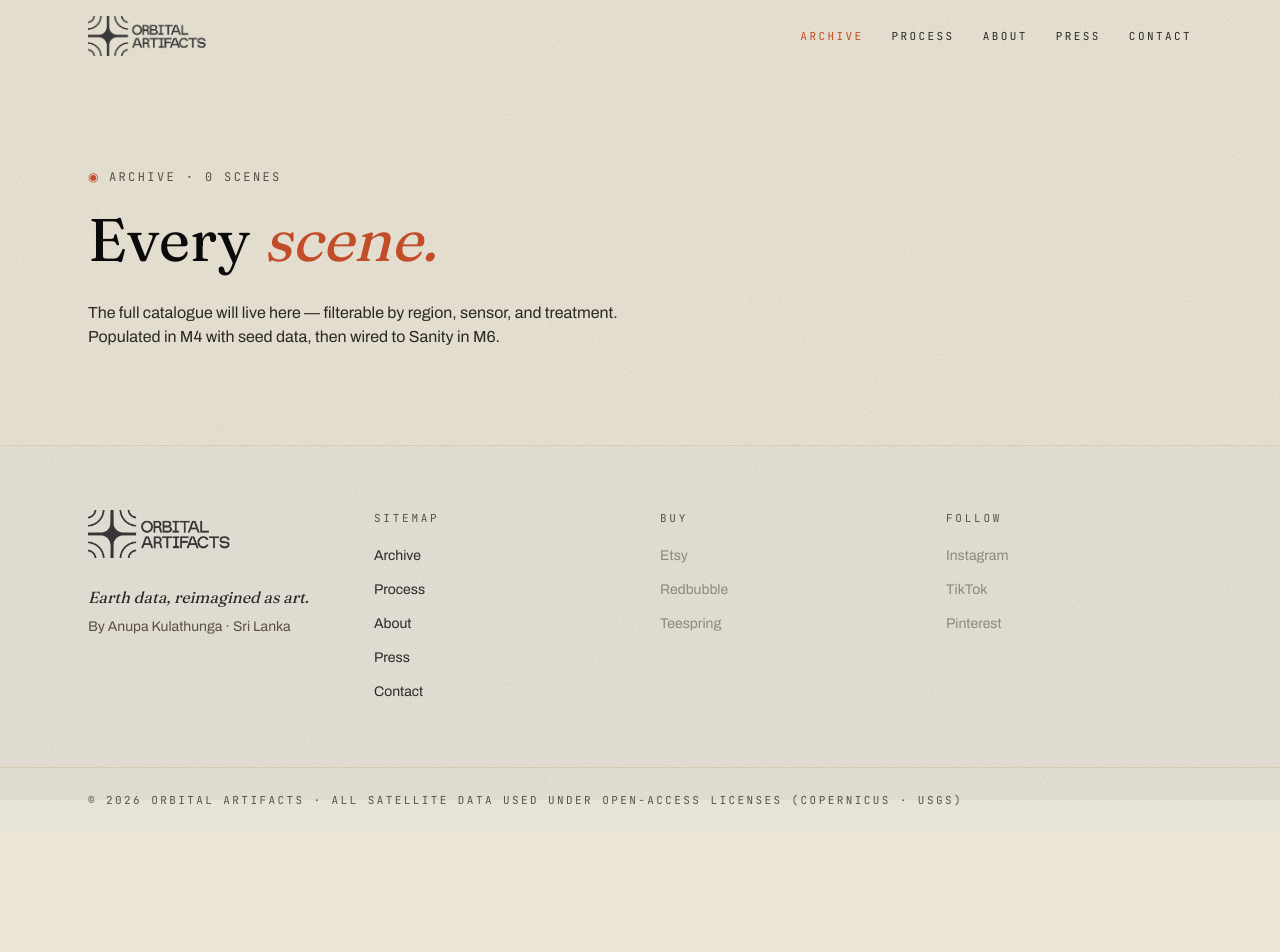
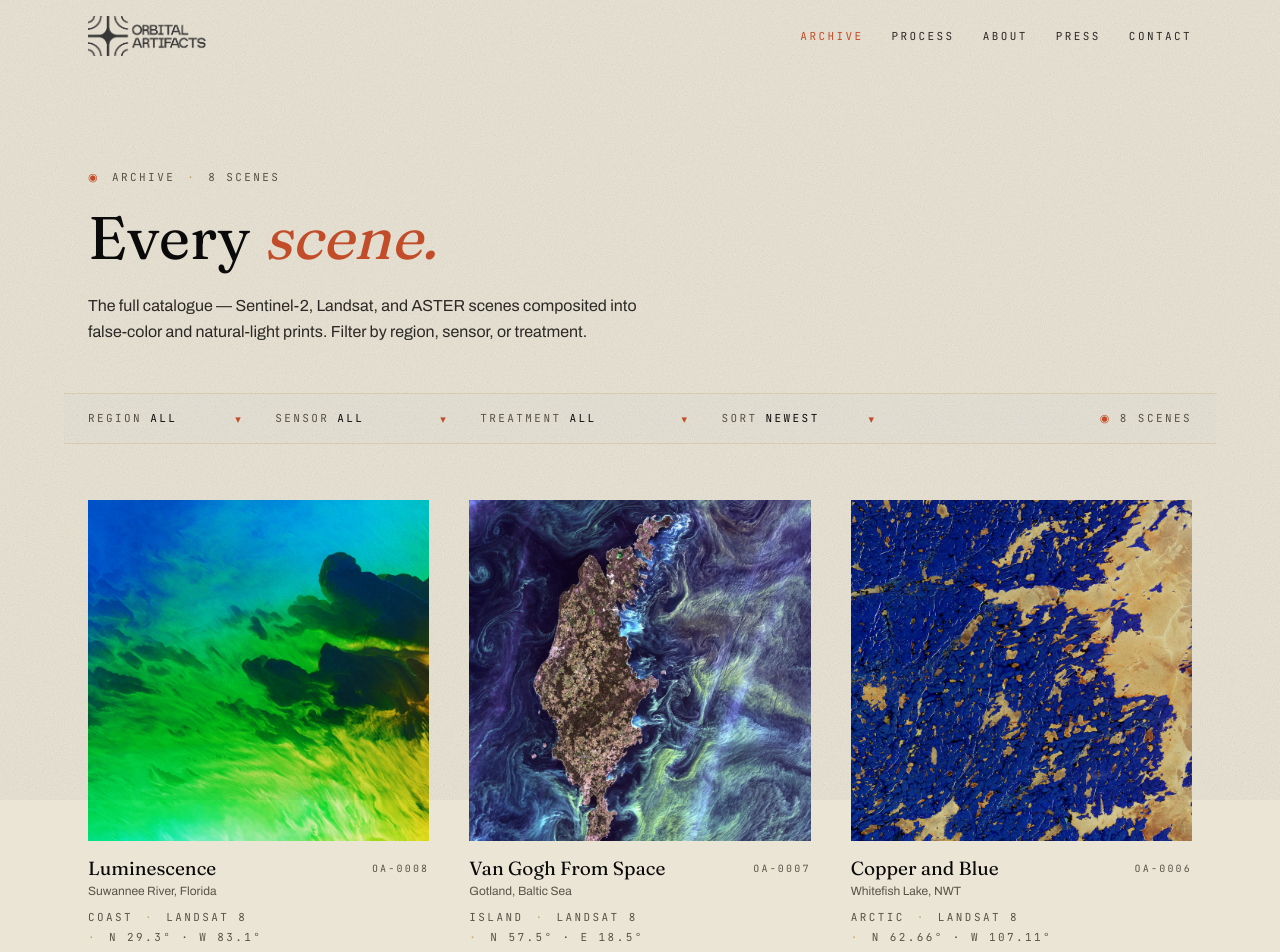
Before and after one commit to AnupaKulathunga/orbitalartifacts-studio-site, a Next.js app: page /archive in a window 1280 px wide. Shown: the top 952 px of the page. Before the commit the page ends 832 px from the top, so only its background shows below. Built offline with nearby package versions, Linux system fonts and the light colour scheme.

Commit message:
feat(archive): add filterable catalogue browser

```diff
--- a/app/(site)/archive/page.tsx
+++ b/app/(site)/archive/page.tsx
@@ -1,4 +1,7 @@
 import type { Metadata } from "next";
+import { ArchiveBrowser } from "@/components/archive/ArchiveBrowser";
+import { MetaStrip } from "@/components/brand/MetaStrip";
+import { getAllScenes } from "@/lib/scenes";
 
 export const metadata: Metadata = {
   title: "Archive",
@@ -6,29 +9,24 @@ export const metadata: Metadata = {
     "Every scene in the Orbital Artifacts archive — filter by region, sensor, and treatment.",
 };
 
-/**
- * Archive — scaffold stub.
- *
- * TODO(M4): replace with the real archive per spec §6.2:
- *   - Sticky filter bar (region / sensor / treatment / sort)
- *   - Client-side filtered grid, 3-col desktop · 2-col tablet · 1-col mobile
- *   - SceneCard with hover state + rust border
- */
 export default function ArchivePage() {
+  const scenes = getAllScenes();
+
   return (
     <section className="mx-auto max-w-6xl px-6 py-24">
-      <p className="font-mono text-xs uppercase tracking-[0.2em] text-muted">
-        <span className="mr-2 text-rust" aria-hidden>◉</span>
-        Archive · 0 scenes
-      </p>
-      <h1 className="mt-6 font-serif text-5xl text-ink sm:text-6xl">
+      <MetaStrip items={["Archive", `${scenes.length} scenes`]} />
+      <h1 className="mt-5 font-serif text-5xl leading-[1.05] text-ink sm:text-6xl">
         Every <span className="italic text-rust">scene.</span>
       </h1>
-      <p className="mt-8 max-w-xl font-sans text-base text-ink-2">
-        The full catalogue will live here — filterable by region, sensor,
-        and treatment. Populated in M4 with seed data, then wired to Sanity
-        in M6.
+      <p className="mt-6 max-w-xl font-sans text-base leading-[1.65] text-ink-2">
+        The full catalogue — Sentinel-2, Landsat, and ASTER scenes composited
+        into false-color and natural-light prints. Filter by region, sensor,
+        or treatment.
       </p>
+
+      <div className="mt-12">
+        <ArchiveBrowser scenes={scenes} />
+      </div>
     </section>
   );
 }
--- /dev/null
+++ b/components/archive/ArchiveBrowser.tsx
@@ -0,0 +1,191 @@
+"use client";
+
+import { useMemo, useState } from "react";
+import { SceneCard } from "@/components/scene/SceneCard";
+import type { Region, Scene, Sensor, Treatment } from "@/lib/scenes";
+import { REGIONS, TREATMENTS } from "@/lib/scenes";
+import { cn } from "@/lib/utils";
+
+type RegionFilter = Region | "All";
+type SensorFilter = "All" | "Sentinel-2" | "Landsat" | "ASTER" | "MODIS";
+type TreatmentFilter = Treatment | "All";
+type SortMode = "Newest" | "Oldest" | "Region A–Z";
+
+const SENSOR_FILTERS: ReadonlyArray<SensorFilter> = [
+  "All",
+  "Sentinel-2",
+  "Landsat",
+  "ASTER",
+  "MODIS",
+];
+const SORT_MODES: ReadonlyArray<SortMode> = [
+  "Newest",
+  "Oldest",
+  "Region A–Z",
+];
+
+function matchesSensor(scene: Scene, filter: SensorFilter): boolean {
+  if (filter === "All") return true;
+  if (filter === "Landsat")
+    return scene.sensor === "Landsat 8" || scene.sensor === "Landsat 9";
+  return (scene.sensor as string) === filter;
+}
+
+function compareScenes(a: Scene, b: Scene, mode: SortMode): number {
+  if (mode === "Newest") return b.publishedAt.localeCompare(a.publishedAt);
+  if (mode === "Oldest") return a.publishedAt.localeCompare(b.publishedAt);
+  const byRegion = a.region.localeCompare(b.region);
+  return byRegion !== 0 ? byRegion : a.title.localeCompare(b.title);
+}
+
+type ArchiveBrowserProps = {
+  scenes: ReadonlyArray<Scene>;
+};
+
+export function ArchiveBrowser({ scenes }: ArchiveBrowserProps) {
+  const [region, setRegion] = useState<RegionFilter>("All");
+  const [sensor, setSensor] = useState<SensorFilter>("All");
+  const [treatment, setTreatment] = useState<TreatmentFilter>("All");
+  const [sort, setSort] = useState<SortMode>("Newest");
+
+  const filtered = useMemo(() => {
+    return scenes
+      .filter((s) => region === "All" || s.region === region)
+      .filter((s) => matchesSensor(s, sensor))
+      .filter((s) => treatment === "All" || s.treatment === treatment)
+      .slice()
+      .sort((a, b) => compareScenes(a, b, sort));
+  }, [scenes, region, sensor, treatment, sort]);
+
+  const total = scenes.length;
+  const shown = filtered.length;
+
+  return (
+    <>
+      <div className="sticky top-[72px] z-30 -mx-6 border-y border-sand/30 bg-paper-2/85 px-6 backdrop-blur">
+        <div className="mx-auto flex max-w-6xl flex-wrap items-center gap-x-8 gap-y-4 py-4">
+          <FilterSelect
+            label="Region"
+            value={region}
+            onChange={(v) => setRegion(v as RegionFilter)}
+            options={["All", ...REGIONS]}
+          />
+          <FilterSelect
+            label="Sensor"
+            value={sensor}
+            onChange={(v) => setSensor(v as SensorFilter)}
+            options={SENSOR_FILTERS}
+          />
+          <FilterSelect
+            label="Treatment"
+            value={treatment}
+            onChange={(v) => setTreatment(v as TreatmentFilter)}
+            options={["All", ...TREATMENTS]}
+          />
+          <FilterSelect
+            label="Sort"
+            value={sort}
+            onChange={(v) => setSort(v as SortMode)}
+            options={SORT_MODES}
+          />
+          <p className="ml-auto font-mono text-[11px] uppercase tracking-[0.22em] text-muted">
+            <span aria-hidden className="mr-2 text-rust">
+              ◉
+            </span>
+            {shown === total
+              ? `${total} scenes`
+              : `${shown} of ${total}`}
+          </p>
+        </div>
+      </div>
+
+      <div className="mt-14">
+        {filtered.length === 0 ? (
+          <EmptyState
+            onReset={() => {
+              setRegion("All");
+              setSensor("All");
+              setTreatment("All");
+            }}
+          />
+        ) : (
+          <div className="grid gap-12 sm:grid-cols-2 lg:grid-cols-3 lg:gap-10">
+            {filtered.map((scene, i) => (
+              <SceneCard
+                key={scene.slug}
+                scene={scene}
+                priority={i < 3}
+              />
+            ))}
+          </div>
+        )}
+      </div>
+    </>
+  );
+}
+
+type FilterSelectProps = {
+  label: string;
+  value: string;
+  onChange: (value: string) => void;
+  options: ReadonlyArray<string>;
+};
+
+function FilterSelect({ label, value, onChange, options }: FilterSelectProps) {
+  const id = `filter-${label.toLowerCase()}`;
+  return (
+    <label
+      htmlFor={id}
+      className={cn(
+        "group flex items-center gap-2 font-mono text-[11px] uppercase tracking-[0.22em]",
+        "text-muted",
+      )}
+    >
+      <span aria-hidden>{label}</span>
+      <span className="relative">
+        <select
+          id={id}
+          value={value}
+          onChange={(e) => onChange(e.target.value)}
+          className={cn(
+            "appearance-none bg-transparent pr-5 font-mono text-[11px] uppercase tracking-[0.22em] text-ink",
+            "cursor-pointer focus:outline-none focus:text-rust",
+          )}
+        >
+          {options.map((opt) => (
+            <option key={opt} value={opt}>
+              {opt}
+            </option>
+          ))}
+        </select>
+        <span
+          aria-hidden
+          className="pointer-events-none absolute right-0 top-1/2 -translate-y-1/2 text-rust"
+        >
+          ▾
+        </span>
+      </span>
+    </label>
+  );
+}
+
+type EmptyStateProps = {
+  onReset: () => void;
+};
+
+function EmptyState({ onReset }: EmptyStateProps) {
+  return (
+    <div className="flex flex-col items-center justify-center gap-4 py-24 text-center">
+      <p className="font-serif text-2xl italic text-ink-2">
+        No scenes match this filter.
+      </p>
+      <button
+        type="button"
+        onClick={onReset}
+        className="font-mono text-[11px] uppercase tracking-[0.22em] text-rust transition-opacity hover:opacity-75"
+      >
+        Reset filters →
+      </button>
+    </div>
+  );
+}
```
